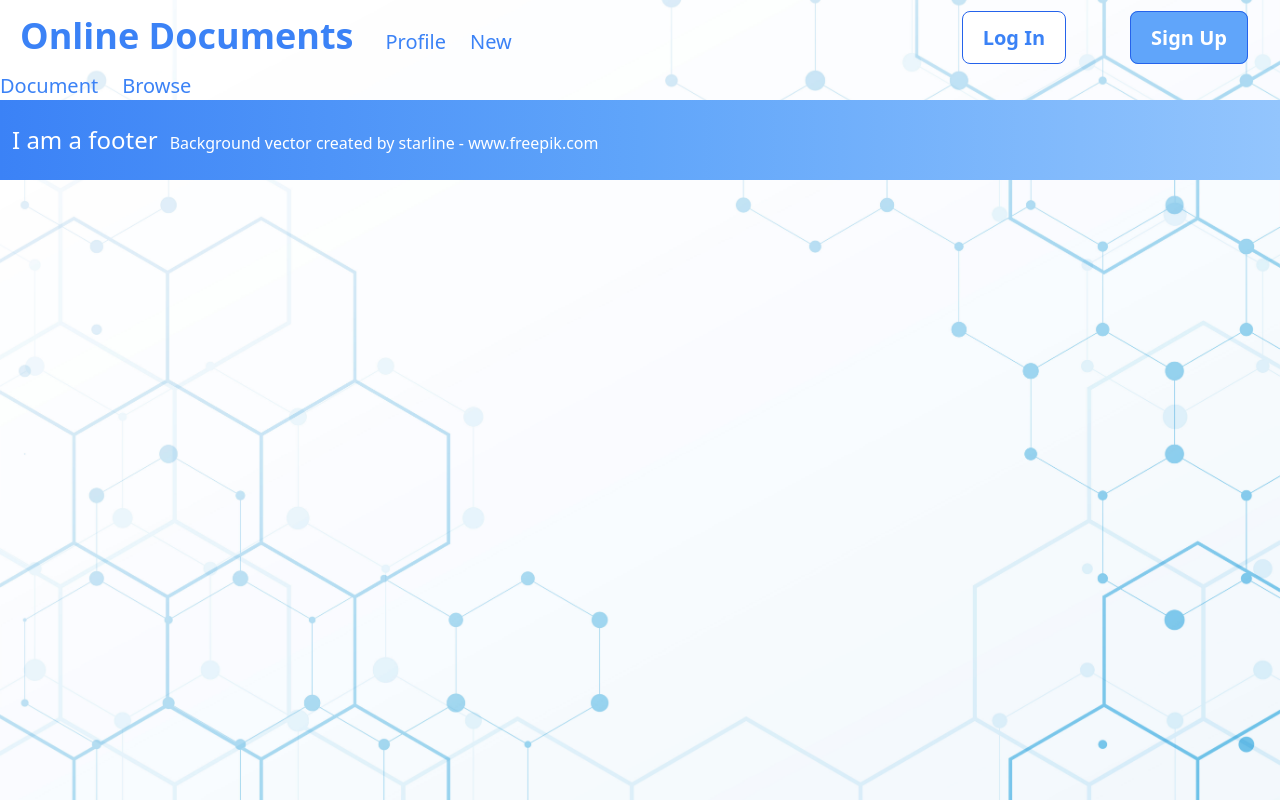
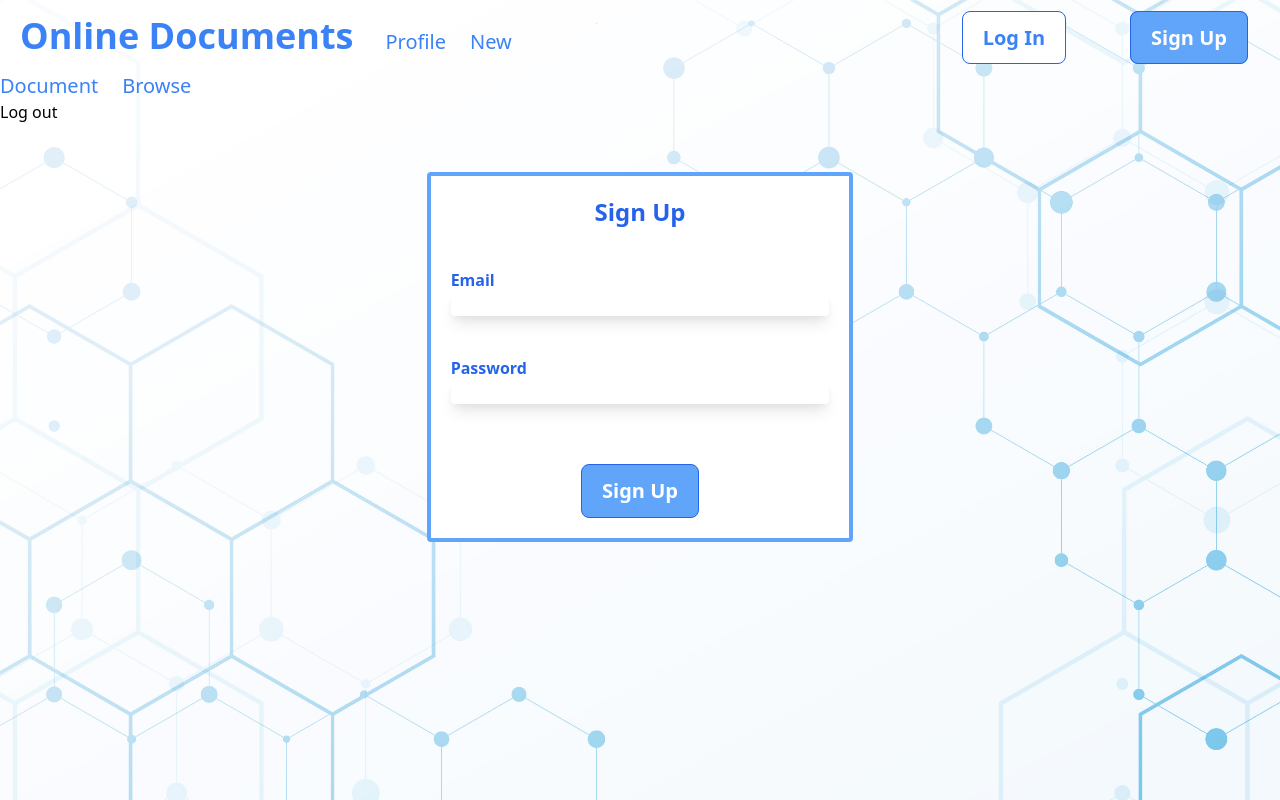
Before and after one commit to davidlidebrandt/online-documents, a React (Create React App) app: page /signup in a window 1280 px wide. Shown: the top 800 px of the page. Built offline with nearby package versions, Linux system fonts and the light colour scheme.

Commit message:
Add firebase auth

```diff
--- a/package.json
+++ b/package.json
@@ -4,9 +4,11 @@
   "private": true,
   "dependencies": {
     "@craco/craco": "^6.1.2",
+    "@firebase/auth": "^0.16.7",
     "@testing-library/jest-dom": "^5.14.1",
     "@testing-library/react": "^11.2.7",
     "@testing-library/user-event": "^12.8.3",
+    "firebase": "^8.6.8",
     "react": "^17.0.2",
     "react-dom": "^17.0.2",
     "react-router-dom": "^5.2.0",
--- a/src/components/App.js
+++ b/src/components/App.js
@@ -1,27 +1,105 @@
-import { BrowserRouter, Route, Switch } from 'react-router-dom';
-import Header from "./Header.js"
-import Footer from "./Footer.js"
-import Home from "./Home"
+import { BrowserRouter, Route, Switch } from "react-router-dom";
+import Header from "./Header.js";
+import Footer from "./Footer.js";
+import Home from "./Home";
+import LogIn from "./LogIn";
+import SignUp from "./SignUp.js";
+import { useRef } from "react";
+import firebase from "firebase/app";
+import "firebase/auth";
+
+
+const config = {
+  apiKey: "AIzaSyAkeLkUjtpL8m1ROJlCZi3SghimoH4SDTk",
+  authDomain: "online-documents-8aa85.firebaseapp.com",
+  projectId: "online-documents-8aa85",
+  storageBucket: "online-documents-8aa85.appspot.com",
+  messagingSenderId: "328196634102",
+  appId: "1:328196634102:web:9d2bfd40e2dab8026d83d7",
+};
+
+const app = firebase.initializeApp(config);
+let user;
+
+
 
 
 function App() {
+  const auth = app.auth();
+
+  const emailSignUp = useRef();
+  const passwordSignUp = useRef();
+  const emailLogIn = useRef();
+  const passwordLogIn = useRef();
+
+  function handleSignUpSubmit(e) {
+    e.preventDefault();
+    auth
+      .createUserWithEmailAndPassword(
+        emailSignUp.current.value,
+        passwordSignUp.current.value
+      )
+      .then((userCredential) => {
+        // Signed in
+        user = userCredential.user;
+        console.log(user);
+        // ...
+      })
+      .catch((error) => {
+        console.log(error.code);
+        console.log(error.message);
+        // ..
+      });
+  }
+
+  function handleLogInSubmit(e) {
+    e.preventDefault();
+    auth
+      .signInWithEmailAndPassword(
+        emailLogIn.current.value,
+        passwordLogIn.current.value
+      )
+      .then((userCredential) => {
+        // Signed in
+        user = userCredential.user;
+        console.log(user);
+        // ...
+      })
+      .catch((error) => {
+        console.log(error.code);
+        console.log(error.message);
+        // ..
+      });
+  }
+
+  function logOut() {
+    auth.signOut().then(() => {
+      console.log("Logged out")
+      user = undefined
+      console.log(user)
+    }).catch((error) => {
+      console.log("error")
+    });
+  }
+
   return (
     <div className="min-h-screen bg-main-bg bg-cover bg-center">
-
       <BrowserRouter>
-      <Header/>
+        <Header />
+        <button onClick={logOut}>Log out</button>
         <Switch>
           <Route exact path="/">
-            <Home/>
+            <Home />
           </Route>
           <Route path="/login">
+            <LogIn handleSubmit={handleLogInSubmit} email={emailLogIn} password={passwordLogIn}/>
           </Route>
           <Route path="/signup">
+            <SignUp handleSubmit={handleSignUpSubmit} email={emailSignUp} password={passwordSignUp}/>
           </Route>
         </Switch>
-        <Footer/>
+        <Footer />
       </BrowserRouter>
-
     </div>
   );
 }
--- /dev/null
+++ b/src/components/LogIn.js
@@ -0,0 +1,26 @@
+
+function LogIn(props) {
+    return (
+
+      <div className="min-h-screen ">
+      <div className="grid grid-cols-12">
+      <form onSubmit={props.handleSubmit} className="col-start-5 col-span-4 bg-white border-4 border-blue-400 rounded text-center my-12">
+          <div><h3 className="text-2xl text-blue-600 font-bold my-5">Log In</h3></div>
+          <div className="my-10 text-left mx-5 text-blue-600">
+              <label className="block font-bold">Email</label>
+              <input ref={props.email} className="rounded shadow-lg w-full focus:outline-none focus:bg-blue-500 focus:text-white" type="email"></input>
+              </div>
+          <div className="my-10 text-left mx-5 text-blue-600">
+              <label className="block font-bold">Password</label>
+              <input ref={props.password} className="rounded shadow-lg w-full focus:outline-none focus:bg-blue-500 focus:text-white" type="password"></input>
+              </div>
+            <div>
+                <button className="border border-blue-600 rounded-lg px-5 py-3 text-xl font-semibold bg-blue-400 mx-8 my-5 text-white" type="submit">Log In</button>
+            </div>
+      </form>
+      </div>
+      </div>
+    );
+  }
+
+export default LogIn;
--- /dev/null
+++ b/src/components/SignUp.js
@@ -0,0 +1,28 @@
+
+
+function SignUp(props) {
+
+    return (
+
+      <div className="min-h-screen ">
+      <div className="grid grid-cols-12">
+      <form onSubmit={props.handleSubmit} className="col-start-5 col-span-4 bg-white border-4 border-blue-400 rounded text-center my-12">
+          <div><h3 className="text-2xl text-blue-600 font-bold my-5">Sign Up</h3></div>
+          <div className="my-10 text-left mx-5 text-blue-600">
+              <label className="block font-bold">Email</label>
+              <input ref={props.email} className="rounded shadow-lg w-full focus:outline-none focus:bg-blue-500 focus:text-white" type="email"></input>
+              </div>
+          <div className="my-10 text-left mx-5 text-blue-600">
+              <label className="block font-bold">Password</label>
+              <input ref={props.password} className="rounded shadow-lg w-full focus:outline-none focus:bg-blue-500 focus:text-white" type="password"></input>
+              </div>
+            <div>
+                <button className="border border-blue-600 rounded-lg px-5 py-3 text-xl font-semibold bg-blue-400 mx-8 my-5 text-white" type="submit">Sign Up</button>
+            </div>
+      </form>
+      </div>
+      </div>
+    );
+  }
+
+export default SignUp;
```
Also changed, not shown: src/firebase/Firebase.js (added), 1 other file (tests, documents, lock files or other folders).
